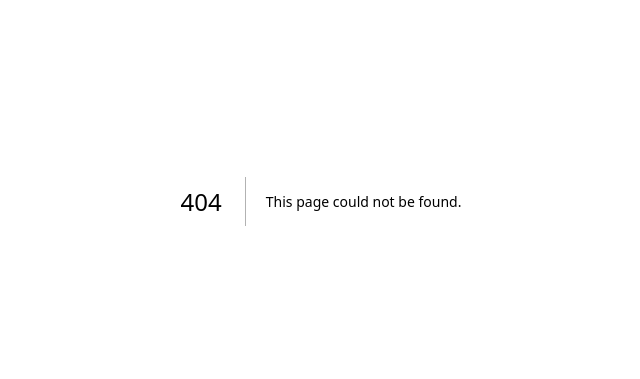
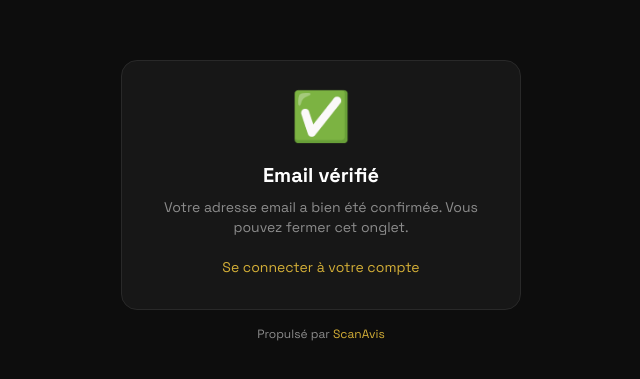
Before and after one commit to skyfun06/QR-Optimiser, a Next.js app: page /confirmed in a window 1280 px wide. Before the commit this address had no page. Shown: the part 199-578 px from the top of the page, without its empty margins (319-959 px from the left). Built offline with nearby package versions, Linux system fonts and the light colour scheme.

Commit message:
fix: signup

```diff
--- /dev/null
+++ b/app/(auth)/confirmed/page.tsx
@@ -0,0 +1,20 @@
+export default function ConfirmedPage() {
+  return (
+    <div className="w-full h-[100vh] flex flex-col justify-center items-center gap-4">
+      <div className="w-[400px] flex flex-col justify-center items-center gap-5 p-8 bg-[#171717] border border-[#292929] rounded-2xl text-center">
+        <span className="text-5xl">✅</span>
+        <div className="flex flex-col items-center gap-2">
+          <h2 className="text-xl font-bold text-white">Email vérifié</h2>
+          <p className="text-sm text-[#8c8c8c]">
+            Votre adresse email a bien été confirmée.
+            Vous pouvez fermer cet onglet.
+          </p>
+        </div>
+        <a href="/login" className="text-sm text-gold hover:underline">
+          Se connecter à votre compte
+        </a>
+      </div>
+      <p className="text-xs text-[#8c8c8c]">Propulsé par <span className="text-gold">ScanAvis</span></p>
+    </div>
+  )
+}
--- a/app/(auth)/login/page.tsx
+++ b/app/(auth)/login/page.tsx
@@ -1,12 +1,14 @@
 'use client'
 
 import { useState } from 'react'
-import { useRouter } from 'next/navigation'
+import { useRouter, useSearchParams } from 'next/navigation'
 import { supabase } from '@/lib/supabase'
-import Link from 'next/link'
+import { Suspense } from 'react'
 
-export default function LoginPage() {
+function LoginContent() {
   const router = useRouter()
+  const searchParams = useSearchParams()
+  const emailConfirmed = searchParams.get('confirmed') === 'true'
   const [email, setEmail] = useState('')
   const [password, setPassword] = useState('')
   const [loading, setLoading] = useState(false)
@@ -32,6 +34,12 @@ export default function LoginPage() {
 
   return (
     <div className="w-full h-[100vh] flex flex-col justify-center items-center gap-4">
+        {emailConfirmed && (
+          <div className="w-[400px] flex flex-row items-center gap-3 px-4 py-3 bg-green-950 border border-green-800 rounded-xl text-sm text-green-400">
+            <span>✅</span>
+            <span>Email confirmé ! Connectez-vous pour accéder à votre compte.</span>
+          </div>
+        )}
         <div className="w-[400px] flex flex-col justify-center items-center gap-6 p-6 bg-[#171717] border border-[#222222] rounded-xl">
             <div className="w-full flex flex-col justify-center items-center gap-2">
                 <h1 className="text-2xl font-bold text-gold">ScanAvis</h1>
@@ -78,3 +86,11 @@ export default function LoginPage() {
     </div>
   )
 }
+
+export default function LoginPage() {
+  return (
+    <Suspense fallback={null}>
+      <LoginContent />
+    </Suspense>
+  )
+}
--- a/app/auth/callback/route.ts
+++ b/app/auth/callback/route.ts
@@ -29,5 +29,5 @@ export async function GET(request: NextRequest) {
     await supabase.auth.exchangeCodeForSession(code)
   }
 
-  return NextResponse.redirect(`${process.env.NEXT_PUBLIC_APP_URL}/dashboard`)
+  return NextResponse.redirect(`${process.env.NEXT_PUBLIC_APP_URL}/confirmed`)
 }
```
